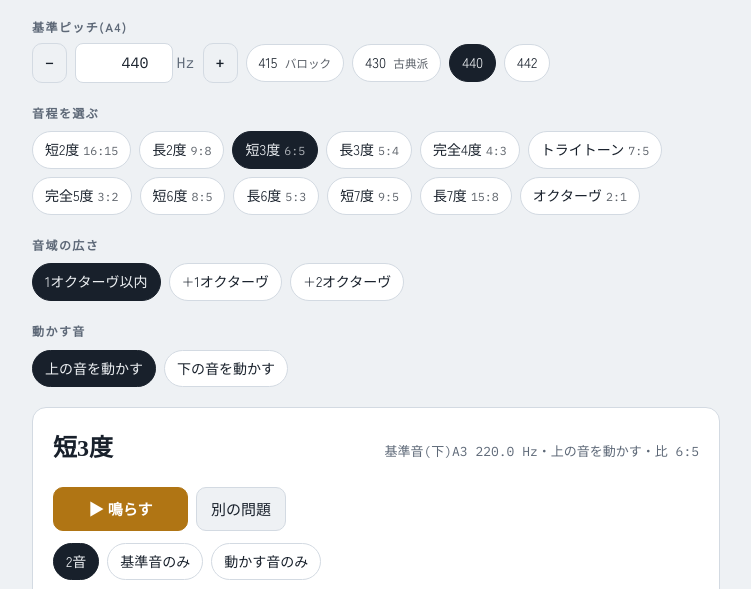
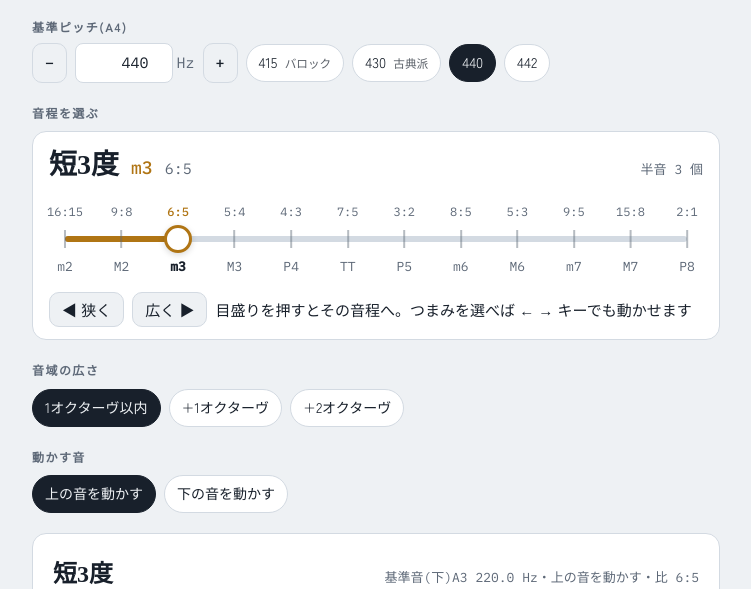
Before and after one commit to cellish/harmony-dojo, a plain HTML site: page listening.html in a window 1280 px wide. Shown: the part 178-767 px from the top of the page, without its empty margins (264-1015 px from the left). Drawn offline with Linux system fonts and the light colour scheme; a web font is replaced by a local one.

Commit message:
slider for pitch selection

```diff
--- a/listening.html
+++ b/listening.html
@@ -86,6 +86,34 @@ section h2{font-family:var(--display);font-size:18px;margin:0 0 8px;font-weight:
 .pitchrow button.btn{padding:6px 12px;font-family:var(--mono)}
 .pitchrow .chips{margin-top:0}
 .pitchrow .chip small{font-family:var(--body)}
+/* 音程スライダー */
+.ivcard{margin-top:8px;background:var(--panel);border:1px solid var(--line);border-radius:14px;padding:16px 16px 12px}
+.ivread{display:flex;align-items:baseline;gap:12px;flex-wrap:wrap}
+.ivread .nm{font-family:var(--display);font-size:28px;font-weight:800;line-height:1.2}
+.ivread .ab{font-family:var(--mono);font-size:18px;color:var(--brass);font-weight:500}
+.ivread .rt{font-family:var(--mono);font-size:15px;color:var(--muted)}
+.ivread .st{font-family:var(--mono);font-size:13px;color:var(--muted);margin-left:auto}
+.ivtrack{position:relative;height:96px;margin:8px 16px 4px;touch-action:none;cursor:pointer;user-select:none;-webkit-user-select:none}
+.ivtrack .line{position:absolute;left:0;right:0;top:44px;height:6px;border-radius:3px;background:var(--line)}
+.ivtrack .fill{position:absolute;left:0;top:44px;height:6px;border-radius:3px;background:var(--brass)}
+.ivtrack .t{position:absolute;top:0;transform:translateX(-50%);display:flex;flex-direction:column;align-items:center;color:var(--muted);font:inherit;background:none;border:0;padding:0;cursor:pointer}
+.ivtrack .t .r{font-family:var(--mono);font-size:12px;height:30px;display:flex;align-items:flex-end;white-space:nowrap}
+.ivtrack .t b{display:block;width:2px;height:18px;margin-top:8px;background:var(--muted);opacity:.45}
+.ivtrack .t .ab{margin-top:8px;font-family:var(--mono);font-size:13px}
+.ivtrack .t.on{color:var(--ink);font-weight:700}
+.ivtrack .t.on .r{color:var(--brass);font-weight:500}
+.ivtrack .knob{position:absolute;top:33px;width:28px;height:28px;border-radius:50%;background:var(--panel);border:3px solid var(--brass);transform:translateX(-50%);box-shadow:0 2px 6px rgba(0,0,0,.15);z-index:1;transition:left .12s ease-out}
+.ivtrack .knob:focus-visible{outline:2px solid var(--brass);outline-offset:3px}
+.ivtrack .fill{transition:width .12s ease-out}
+.ivcard .steps{display:flex;gap:8px;align-items:center;flex-wrap:wrap}
+.ivcard .steps .btn{padding:4px 12px;white-space:nowrap}
+@media (max-width:480px){
+  .ivtrack .t .r{flex-direction:column;align-items:center;justify-content:flex-end;font-size:11px;line-height:1.05}
+  .ivtrack .t .rs{display:block;width:14px;height:1px;background:currentColor;font-size:0;margin:1px 0}
+  .ivtrack .t .ab{font-size:12px}
+  .ivcard .hint{display:none}
+}
+@media (prefers-reduced-motion:reduce){.ivtrack .knob,.ivtrack .fill{transition:none}}
 @media (max-width:480px){.nudges{grid-template-columns:repeat(4,1fr)}}
 @media (prefers-reduced-motion:reduce){*{transition:none!important}}
 </style>
@@ -114,7 +142,13 @@ section h2{font-family:var(--display);font-size:18px;margin:0 0 8px;font-weight:
 
   <div>
     <div class="label">音程を選ぶ</div>
-    <div class="chips" id="chips"></div>
+    <div class="ivcard">
+      <div class="ivread"><span class="nm" id="ivName">長3度</span><span class="ab" id="ivAb">M3</span><span class="rt" id="ivRatio">5:4</span><span class="st" id="ivSemi">半音 4 個</span></div>
+      <div class="ivtrack" id="ivTrack"><div class="line"></div><div class="fill" id="ivFill"></div>
+        <div class="knob" id="ivKnob" role="slider" tabindex="0" aria-label="音程" aria-valuemin="1" aria-valuemax="12"></div></div>
+      <div class="steps"><button class="btn" type="button" id="ivDown">◀ 狭く</button><button class="btn" type="button" id="ivUp">広く ▶</button>
+        <span class="status hint">目盛りを押すとその音程へ。つまみを選べば ← → キーでも動かせます</span></div>
+    </div>
   </div>
 
   <div>
@@ -250,14 +284,50 @@ function freqs(o=offset){
 }
 
 /* ---------- UI build ---------- */
-const chips=$('chips');
-INTERVALS.forEach(iv=>{
-  const b=document.createElement('button');
-  b.className='chip'; b.type='button'; b.id='chip-'+iv.id;
-  b.innerHTML=`${iv.name}<small>${iv.p}:${iv.q}</small>`;
-  b.onclick=()=>{baseIv=iv; newQuestion();};
-  chips.appendChild(b);
+/* 音程スライダー: 目盛りの上に比、下に記号(m2〜P8)。目盛りを押す・つまみを引く・← → キーで選ぶ */
+const ivTrack=$('ivTrack'), ivKnob=$('ivKnob'), NIV=INTERVALS.length;
+const ivPct=i=>i/(NIV-1)*100;
+INTERVALS.forEach((iv,i)=>{
+  const t=document.createElement('button');
+  t.type='button'; t.className='t'; t.id='chip-'+iv.id; t.style.left=ivPct(i)+'%';
+  t.title=`${iv.name} ${iv.p}:${iv.q}`;
+  t.innerHTML=`<span class="r"><span>${iv.p}</span><span class="rs">:</span><span>${iv.q}</span></span><b></b><span class="ab">${iv.id}</span>`;
+  t.addEventListener('click',e=>{e.stopPropagation(); selectIv(i);});
+  ivTrack.insertBefore(t,ivKnob);
 });
+function selectIv(i){
+  i=Math.max(0,Math.min(NIV-1,i));
+  if(INTERVALS[i]===baseIv) return;
+  baseIv=INTERVALS[i]; newQuestion();
+}
+function updateIvSlider(){
+  const i=INTERVALS.indexOf(baseIv);
+  ivKnob.style.left=ivPct(i)+'%'; $('ivFill').style.width=ivPct(i)+'%';
+  INTERVALS.forEach(iv=>$('chip-'+iv.id).classList.toggle('on',iv===baseIv));
+  $('ivName').textContent=cur.name;
+  $('ivAb').textContent=baseIv.id+(oct?` +${oct}oct`:'');
+  $('ivRatio').textContent=`${cur.p}:${cur.q}`;
+  $('ivSemi').textContent=`半音 ${Math.round(cur.et/100)} 個`;
+  ivKnob.setAttribute('aria-valuenow',i+1); ivKnob.setAttribute('aria-valuetext',`${cur.name} ${cur.p}:${cur.q}`);
+  $('ivDown').disabled=i===0; $('ivUp').disabled=i===NIV-1;
+}
+// つまみやバーを引きずって選ぶ
+function ivFromX(x){ const r=ivTrack.getBoundingClientRect(); return Math.round((x-r.left)/r.width*(NIV-1)); }
+ivTrack.addEventListener('pointerdown',e=>{
+  if(e.target.closest('.t')) return;
+  ivTrack.setPointerCapture(e.pointerId); selectIv(ivFromX(e.clientX));
+  const mv=ev=>selectIv(ivFromX(ev.clientX));
+  const up=()=>{ivTrack.removeEventListener('pointermove',mv); ivTrack.removeEventListener('pointerup',up); ivTrack.removeEventListener('pointercancel',up);};
+  ivTrack.addEventListener('pointermove',mv); ivTrack.addEventListener('pointerup',up); ivTrack.addEventListener('pointercancel',up);
+});
+ivKnob.addEventListener('keydown',e=>{
+  const i=INTERVALS.indexOf(baseIv), k={ArrowLeft:-1,ArrowDown:-1,ArrowRight:1,ArrowUp:1}[e.key];
+  if(k){ selectIv(i+k); e.preventDefault(); }
+  else if(e.key==='Home'){ selectIv(0); e.preventDefault(); }
+  else if(e.key==='End'){ selectIv(NIV-1); e.preventDefault(); }
+});
+$('ivDown').onclick=()=>selectIv(INTERVALS.indexOf(baseIv)-1);
+$('ivUp').onclick=()=>selectIv(INTERVALS.indexOf(baseIv)+1);
 [0,1,2].forEach(k=>{ $('oct-'+k).onclick=()=>{oct=k; newQuestion();}; });
 [-5,-1,-0.2,-0.1,0.1,0.2,1,5].forEach(d=>{
   const b=document.createElement('button');
@@ -403,7 +473,7 @@ function newQuestion(){
   applyA4();
   const away=(10+Math.random()*20)*(Math.random()<.5?-1:1);
   startOffset=Math.max(-40,Math.min(40,target()+away));
-  INTERVALS.forEach(iv=>$('chip-'+iv.id).setAttribute('aria-pressed',iv===baseIv));
+  updateIvSlider();
   [0,1,2].forEach(k=>$('oct-'+k).setAttribute('aria-pressed',k===oct));
   ['upper','lower'].forEach(m=>$('mode-'+m).setAttribute('aria-pressed',m===mode));
   $('knobLabel').textContent=mode==='upper'?'上の音を調整':'下の音を調整';
@@ -544,6 +614,7 @@ setA4(A4);
 renderHist(); newQuestion();
 document.addEventListener('keydown',e=>{
   if(e.target.tagName==='INPUT'&&e.target.type==='range') return;
+  if(e.target===ivKnob) return;   // つまみを選んでいるときの ← → は音程の選択に使う
   if(e.key==='ArrowRight') setOffset(offset+(e.shiftKey?0.2:1));
   if(e.key==='ArrowLeft') setOffset(offset-(e.shiftKey?0.2:1));
 });
```
